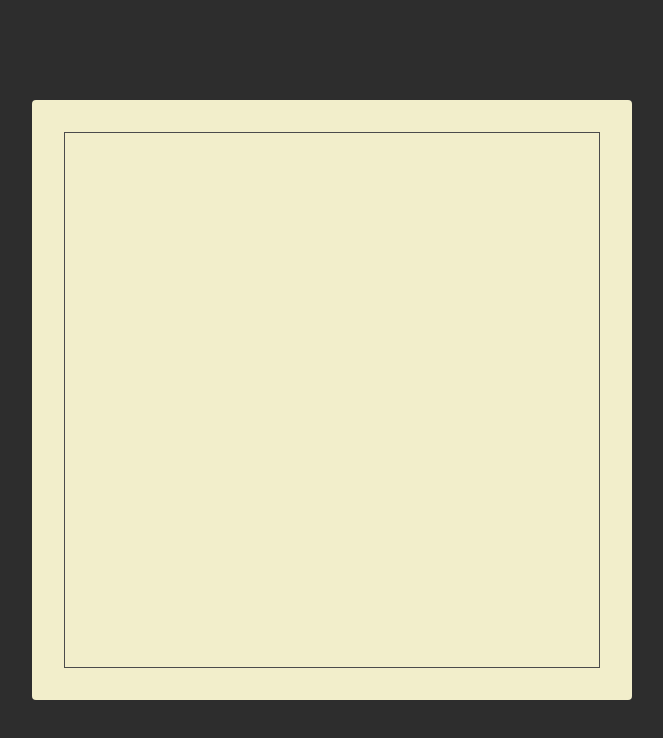
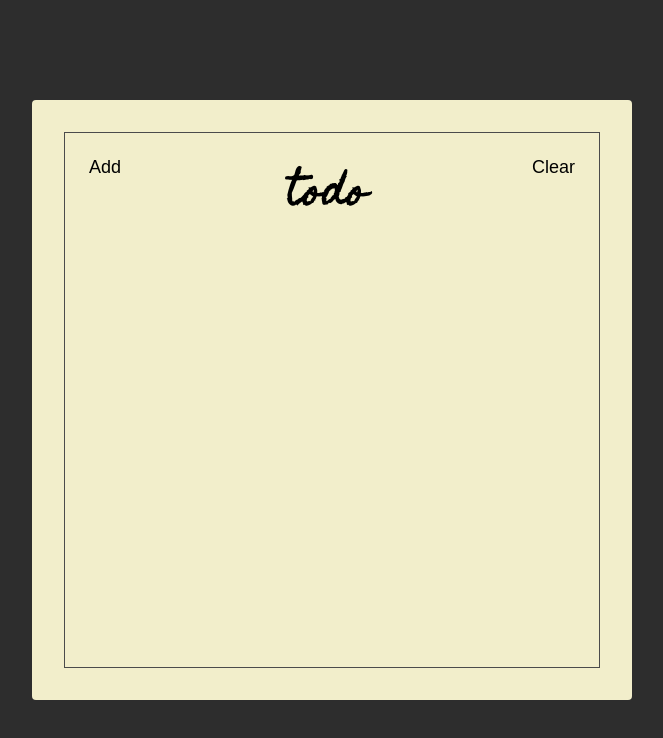
Before and after one commit to ezaatama/react-course-starter, a website: page index.html in a window 1280 px wide. Shown: the whole page, without its empty margins (308-971 px from the left). Drawn offline with Linux system fonts and the light colour scheme.

Commit message:
membuat style header

```diff
--- a/index.html
+++ b/index.html
@@ -14,7 +14,13 @@
   </head>
   <body>
     <div class="container">
-      <div class="frame"></div>
+      <div class="frame">
+        <div class="header">
+          <button class="header-btn">Add</button>
+          <h1 class="header-title">Todo</h1>
+          <button class="header-btn">Clear</button>
+        </div>
+      </div>
     </div>
   </body>
 </html>
--- a/style.css
+++ b/style.css
@@ -4,6 +4,14 @@
 
 html {
   font-size: 10px;
+}
+
+:root {
+  --main-red-color: #e06262;
+}
+
+.main-red-color {
+  color: var(--main-red-color);
 }
 
 body {
@@ -35,4 +43,28 @@ html {
 .frame {
   border: 1px solid #4b4b4b;
   height: 100%;
+  display: flex;
+  flex-direction: column;
 }
+
+.header {
+  display: flex;
+  align-items: flex-start;
+}
+
+.header-title {
+  flex: 1;
+  text-align: center;
+  font-size: 3.6rem;
+  font-family: "Homemade Apple", sans-serif;
+  text-transform: lowercase;
+}
+
+.header-btn {
+  font-size: 1.8rem;
+  font-family: "Bungee", sans-serif;
+  padding: 24px;
+  background: unset;
+  border: unset;
+  outline: unset;
+}
```
